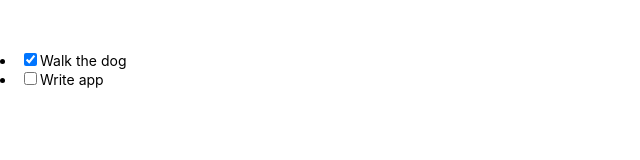
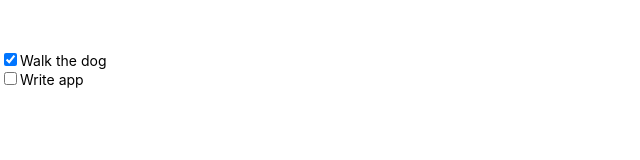
Before and after one commit to hurima90-kim/Study-Space, a React (Create React App) app: page / in a window 1280 px wide. Shown: the top 160 px of the page, without its empty margins (0-640 px from the left). Built offline with nearby package versions, Linux system fonts and the light colour scheme.

Commit message:
feat: create TodoListItem in TodoList

```diff
--- a/src/App/App.tsx
+++ b/src/App/App.tsx
@@ -1,16 +1,30 @@
-import { TodoListItem } from "components/TodoListItem";
-import React from "react";
+import { TodoList } from "components/TodoList";
+import React, { useState } from "react";
 
-const todos: Array<Todo> = [
+const initialTodos: Array<Todo> = [
   {text: 'Walk the dog', complete: true},
   {text: 'Write app', complete: false},
 ];
 
 const App : React.FC = () => {
+  const [todos, setTodos] = useState(initialTodos);
+
+  const toggleTodo: ToggleTodo = selectedTodo => {
+    const newTodos = todos.map(todo => {
+      if(todo === selectedTodo) {
+        return {
+          ...todo,
+          complete: !todo.complete
+        }
+      }
+      return todo;
+    })
+    setTodos(newTodos);
+  }
+
   return (
     <>
-      <TodoListItem todo={todos[0]}/>
-      <TodoListItem todo={todos[1]}/>
+      <TodoList todos={todos} toggleTodo={toggleTodo} />
     </>
   );
 }
--- /dev/null
+++ b/src/components/TodoList.tsx
@@ -0,0 +1,17 @@
+import React from 'react'
+import { TodoListItem } from './TodoListItem'
+
+interface TodoListProps {
+    todos: Array<Todo>;
+    toggleTodo: ToggleTodo;
+}
+
+export const TodoList: React.FC<TodoListProps> = ({ todos, toggleTodo }) => {
+    return (
+        <ul>
+            {todos.map(todo => {
+                return <TodoListItem key={todo.text} todo={todo} toggleTodo={toggleTodo} />
+            })}
+        </ul>
+    )
+}
--- a/src/components/TodoListItem.tsx
+++ b/src/components/TodoListItem.tsx
@@ -2,13 +2,14 @@
 
 interface TodoListItemProps {
     todo: Todo;
+    toggleTodo: ToggleTodo
 }
 
-export const TodoListItem: React.FC<TodoListItemProps> = ({ todo }) => {
+export const TodoListItem: React.FC<TodoListItemProps> = ({ todo, toggleTodo }) => {
     return (
         <li>
-            <label>
-                <input type='checkbox' checked={todo.complete} />
+            <label className={todo.complete ? "complete" : undefined}>
+                <input type='checkbox' checked={todo.complete} onChange={() => toggleTodo(todo)} />
                 {todo.text}
             </label>
         </li>
--- a/src/types/types.d.ts
+++ b/src/types/types.d.ts
@@ -1,4 +1,6 @@
 type Todo = {
     text: string,
     complete: boolean
-}
+};
+
+type ToggleTodo = (selectedTodo: Todo) => void;
```
